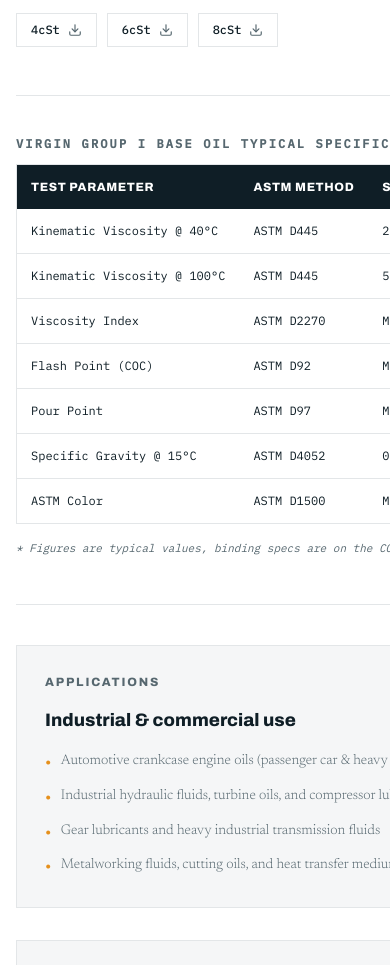
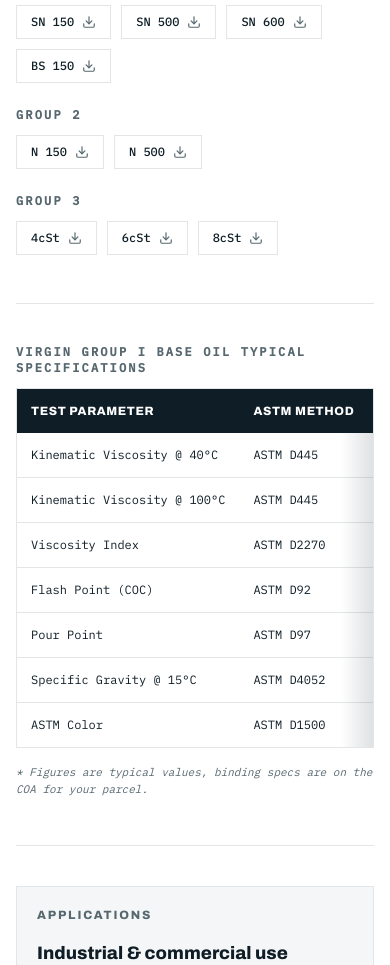
Before and after one commit to aryan-guptta-2007/alphaoilin, a Next.js app: page /products/base-oil in a window 390 px wide. Shown: the part 1514-2479 px from the top of the page. Built offline with nearby package versions, Linux system fonts and the light colour scheme.

Commit message:
fix: resolve layout overflow elements across all routes, remove overflow-x:hidden hack, and enforce flex/grid min-w-0 max-w-full containment

```diff
--- a/app/globals.css
+++ b/app/globals.css
@@ -7,20 +7,10 @@
     border-radius: 0 !important;
   }
 
-  html {
-    overflow-x: hidden;
-    max-width: 100vw;
-    width: 100%;
-  }
-
   body {
     background-color: #FFFFFF;
     color: #0F1E26;
     font-family: var(--font-body), serif;
-    overflow-x: hidden;
-    max-width: 100vw;
-    width: 100%;
-    position: relative;
   }
 }
 
--- a/app/layout.tsx
+++ b/app/layout.tsx
@@ -60,15 +60,13 @@ export default function RootLayout({
       lang="en"
       className={`${archivo.variable} ${newsreader.variable} ${ibmPlexMono.variable}`}
     >
-      <body className="antialiased bg-paper text-ink flex flex-col min-h-screen font-body w-full max-w-full overflow-x-hidden">
-        <div className="flex-1 flex flex-col w-full max-w-full overflow-x-hidden min-w-0 relative">
-          <TopStrip />
-          <Header />
-          <main className="flex-1 min-w-0">{children}</main>
-          <CtaBand />
-          <Footer />
-          <FloatingWhatsapp />
-        </div>
+      <body className="antialiased bg-paper text-ink flex flex-col min-h-screen font-body">
+        <TopStrip />
+        <Header />
+        <main className="flex-1">{children}</main>
+        <CtaBand />
+        <Footer />
+        <FloatingWhatsapp />
       </body>
     </html>
   );
--- a/app/products/[slug]/page.tsx
+++ b/app/products/[slug]/page.tsx
@@ -64,20 +64,20 @@ export default function ProductDetailPage({ params }: ProductPageProps) {
       {/* Main Content Area */}
       <section className="py-11 lg:py-16 bg-paper">
         <Container>
-          <div className="flex flex-col lg:flex-row gap-8 lg:gap-12 items-start">
+          <div className="flex flex-col lg:flex-row gap-8 lg:gap-12 items-start w-full min-w-0 max-w-full">
             {/* 1. Far Left Column: Sticky Product Directory Sidebar (240px wide on desktop, top: 96px) */}
-            <aside className="w-full lg:w-[240px] shrink-0 lg:sticky lg:top-[96px] lg:self-start z-10">
-              <div className="bg-linen border border-rule p-3 sm:p-4 flex flex-col gap-3">
+            <aside className="w-full lg:w-[240px] shrink-0 min-w-0 max-w-full lg:sticky lg:top-[96px] lg:self-start z-10">
+              <div className="bg-linen border border-rule p-3 sm:p-4 flex flex-col gap-3 w-full min-w-0 max-w-full">
                 <h3 className="font-mono text-xs uppercase tracking-eyebrow text-slate font-bold border-b border-rule pb-2 hidden lg:block">
                   Product Directory
                 </h3>
 
                 {/* Mobile & Desktop Nav Wrapper */}
-                <div className="relative w-full min-w-0">
+                <div className="relative w-full min-w-0 max-w-full overflow-x-auto lg:overflow-x-visible no-scrollbar pb-1.5 lg:pb-0">
                   {/* Vertical Sidebar on desktop (>=lg), Horizontal Scrolling Chip Row with horizontal padding on mobile (<lg) */}
                   <nav
                     aria-label="Product directory navigation"
-                    className="flex lg:flex-col overflow-x-auto lg:overflow-x-visible gap-2 pb-1.5 lg:pb-0 no-scrollbar px-1 lg:px-0"
+                    className="flex lg:flex-col gap-2 px-1 lg:px-0 w-full min-w-0 max-w-full"
                   >
                     {productNavItems.map((item) => {
                       const isCurrent = item.slug === product.slug;
@@ -104,11 +104,11 @@ export default function ProductDetailPage({ params }: ProductPageProps) {
             </aside>
 
             {/* 2. Main Body Content Column */}
-            <main className="flex-1 min-w-0 flex flex-col gap-12 lg:gap-16">
+            <main className="flex-1 w-full min-w-0 max-w-full flex flex-col gap-12 lg:gap-16">
               {/* Top Two-Column Section: Image (Left 45%) & Content (Right 55%) */}
-              <div className="flex flex-col lg:flex-row gap-8 lg:gap-12 items-stretch">
+              <div className="flex flex-col lg:flex-row gap-8 lg:gap-12 items-center w-full min-w-0 max-w-full">
                 {/* LEFT COLUMN (45%): SVG illustration centred, max-width 240px on mobile, 360px on desktop */}
-                <div className="w-full lg:w-[45%] shrink-0 flex items-center justify-center p-6 sm:p-10 lg:p-12">
+                <div className="w-full lg:w-[45%] shrink-0 min-w-0 max-w-full flex items-center justify-center p-4 sm:p-8 lg:p-12">
                   {/* eslint-disable-next-line @next/next/no-img-element */}
                   <img
                     src={product.imageSrc}
@@ -120,23 +120,23 @@ export default function ProductDetailPage({ params }: ProductPageProps) {
                 </div>
 
                 {/* RIGHT COLUMN (55%): Stacked Description, MSDS Cards, Contact Us Button */}
-                <div className="w-full lg:w-[55%] flex flex-col justify-center gap-6">
-                  {/* Description paragraphs (Duplicate H1 heading removed) */}
-                  <div className="flex flex-col gap-3 font-body text-sm sm:text-base text-slate leading-relaxed font-light">
+                <div className="w-full lg:w-[55%] min-w-0 max-w-full flex flex-col justify-center gap-6">
+                  {/* Description paragraphs */}
+                  <div className="flex flex-col gap-3 font-body text-sm sm:text-base text-slate leading-relaxed font-light w-full min-w-0 max-w-full">
                     {product.introParagraphs.map((para, idx) => (
-                      <p key={idx}>{para}</p>
+                      <p key={idx} className="w-full min-w-0 max-w-full">{para}</p>
                     ))}
                   </div>
 
                   {/* MSDS Download Cards */}
-                  <div className="flex flex-col gap-3 pt-2">
+                  <div className="flex flex-col gap-3 pt-2 w-full min-w-0 max-w-full">
                     {product.msdsCards.map((card, idx) => (
                       /* TODO: Point to real MSDS PDF when provided by client */
                       <a
                         key={idx}
                         href={card.url}
                         download
-                        className="bg-card hover:bg-linen border border-rule transition-colors p-3.5 sm:p-4 flex items-center gap-3.5 group focus:outline-none focus-visible:ring-2 focus-visible:ring-amber"
+                        className="bg-card hover:bg-linen border border-rule transition-colors p-3.5 sm:p-4 flex items-center gap-3.5 group focus:outline-none focus-visible:ring-2 focus-visible:ring-amber w-full min-w-0 max-w-full"
                       >
                         {/* Download icon in a tinted square on the left */}
                         <div className="w-10 h-10 shrink-0 bg-amber/10 text-amber flex items-center justify-center border border-amber/20 group-hover:bg-amber group-hover:text-white transition-colors">
@@ -189,7 +189,7 @@ export default function ProductDetailPage({ params }: ProductPageProps) {
                   </div>
 
                   {/* "CONTACT US" button in amber outline with amber text, not filled */}
-                  <div className="pt-2">
+                  <div className="pt-2 w-full min-w-0 max-w-full">
                     <Link
                       href="/contact"
                       className="inline-flex items-center justify-center font-mono text-xs uppercase tracking-wider font-bold px-6 py-3.5 border-2 border-amber text-amber hover:bg-amber hover:text-white transition-colors focus:outline-none focus-visible:ring-2 focus-visible:ring-amber"
@@ -201,23 +201,23 @@ export default function ProductDetailPage({ params }: ProductPageProps) {
               </div>
 
               {/* Full Width Section below both columns: Grade Chips */}
-              <div className="flex flex-col gap-6 border-t border-rule pt-10">
-                <div className="flex flex-col gap-1">
+              <div className="flex flex-col gap-6 border-t border-rule pt-10 w-full min-w-0 max-w-full">
+                <div className="flex flex-col gap-1 w-full min-w-0 max-w-full">
                   <Eyebrow>CERTIFICATE OF ANALYSIS (COA)</Eyebrow>
                   <h2 className="font-display font-bold text-xl sm:text-2xl text-ink tracking-tight">
                     Product Grades & COA Downloads
                   </h2>
                 </div>
 
-                <div className="flex flex-col gap-6">
+                <div className="flex flex-col gap-6 w-full min-w-0 max-w-full">
                   {product.gradeGroups.map((group, groupIdx) => (
-                    <div key={groupIdx} className="flex flex-col gap-3">
+                    <div key={groupIdx} className="flex flex-col gap-3 w-full min-w-0 max-w-full">
                       {group.groupName && (
                         <h3 className="font-mono text-xs uppercase tracking-eyebrow text-slate font-bold">
                           {group.groupName}
                         </h3>
                       )}
-                      <div className="flex flex-wrap gap-2.5">
+                      <div className="flex flex-wrap gap-2.5 w-full min-w-0 max-w-full">
                         {group.grades.map((grade, gradeIdx) => {
                           const coaPath =
                             grade.pdfUrl ||
@@ -233,7 +233,7 @@ export default function ProductDetailPage({ params }: ProductPageProps) {
                               key={gradeIdx}
                               href={coaPath}
                               download
-                              className="bg-card border border-rule text-ink font-mono text-xs font-medium px-3.5 py-2 inline-flex items-center gap-2 transition-colors hover:bg-linen hover:border-amber focus:outline-none focus-visible:ring-2 focus-visible:ring-amber"
+                              className="bg-card border border-rule text-ink font-mono text-xs font-medium px-3.5 py-2 inline-flex items-center gap-2 transition-colors hover:bg-linen hover:border-amber focus:outline-none focus-visible:ring-2 focus-visible:ring-amber max-w-full"
                               title={`Download COA PDF for ${grade.name}`}
                             >
                               <span>{grade.name}</span>
@@ -262,14 +262,14 @@ export default function ProductDetailPage({ params }: ProductPageProps) {
               </div>
 
               {/* Full Width Section below grade chips: Specification Table */}
-              <div className="flex flex-col gap-8 border-t border-rule pt-10">
+              <div className="flex flex-col gap-8 border-t border-rule pt-10 w-full min-w-0 max-w-full">
                 {product.specTables.map((table, tIdx) => (
-                  <div key={tIdx} className="flex flex-col gap-3">
+                  <div key={tIdx} className="flex flex-col gap-3 w-full min-w-0 max-w-full">
                     <h3 className="font-mono text-xs uppercase tracking-eyebrow text-slate font-bold">
                       {table.label}
                     </h3>
                     <SpecTable columns={table.columns} data={table.rows} />
-                    <p className="font-mono text-[11px] text-slate italic pt-1">
+                    <p className="font-mono text-[11px] text-slate italic pt-1 w-full min-w-0 max-w-full">
                       * {COA_FOOTNOTE}
                     </p>
                   </div>
@@ -277,40 +277,40 @@ export default function ProductDetailPage({ params }: ProductPageProps) {
               </div>
 
               {/* Full Width Section: Applications & Packing Options */}
-              <div className="grid grid-cols-1 md:grid-cols-2 gap-8 border-t border-rule pt-10">
+              <div className="grid grid-cols-1 md:grid-cols-2 gap-8 border-t border-rule pt-10 w-full min-w-0 max-w-full">
                 {/* Applications */}
-                <div className="bg-linen border border-rule p-[28px] flex flex-col gap-4">
+                <div className="bg-linen border border-rule p-5 sm:p-[28px] flex flex-col gap-4 w-full min-w-0 max-w-full">
                   <Eyebrow>APPLICATIONS</Eyebrow>
                   <h3 className="font-display font-bold text-lg text-ink">
                     Industrial & commercial use
                   </h3>
-                  <ul className="flex flex-col gap-2.5 font-body text-sm text-slate leading-relaxed font-light">
+                  <ul className="flex flex-col gap-2.5 font-body text-sm text-slate leading-relaxed font-light w-full min-w-0 max-w-full">
                     {product.applications.map((app, aIdx) => (
-                      <li key={aIdx} className="flex items-start gap-2.5">
+                      <li key={aIdx} className="flex items-start gap-2.5 w-full min-w-0 max-w-full">
                         <span className="text-amber font-bold shrink-0 mt-0.5">•</span>
-                        <span>{app}</span>
+                        <span className="w-full min-w-0 max-w-full">{app}</span>
                       </li>
                     ))}
                   </ul>
                 </div>
 
                 {/* Packing Options */}
-                <div className="bg-linen border border-rule p-[28px] flex flex-col gap-4">
+                <div className="bg-linen border border-rule p-5 sm:p-[28px] flex flex-col gap-4 w-full min-w-0 max-w-full">
                   <Eyebrow>PACKAGING</Eyebrow>
                   <h3 className="font-display font-bold text-lg text-ink">
                     Packing and container options
                   </h3>
-                  <ul className="flex flex-col gap-2.5 font-mono text-xs text-slate uppercase">
+                  <ul className="flex flex-col gap-2.5 font-mono text-xs text-slate uppercase w-full min-w-0 max-w-full">
                     {product.packingOptions.map((pack, pIdx) => (
                       <li
                         key={pIdx}
-                        className="flex items-center gap-2 border-b border-rule pb-2"
+                        className="flex items-center gap-2 border-b border-rule pb-2 w-full min-w-0 max-w-full"
                       >
                         <span
                           className="w-1.5 h-1.5 bg-amber shrink-0"
                           aria-hidden="true"
                         />
-                        <span>{pack}</span>
+                        <span className="w-full min-w-0 max-w-full">{pack}</span>
                       </li>
                     ))}
                   </ul>
--- a/components/ui/SpecTable.tsx
+++ b/components/ui/SpecTable.tsx
@@ -22,24 +22,24 @@ export const SpecTable: React.FC<SpecTableProps> = ({
   ...props
 }) => {
   return (
-    <div className={`w-full min-w-0 max-w-full overflow-hidden ${className}`.trim()}>
+    <div className={`w-full min-w-0 max-w-full ${className}`.trim()}>
       {caption && (
         <div className="text-left font-display text-xs uppercase font-bold tracking-wider text-slate mb-2">
           {caption}
         </div>
       )}
       <div
-        className="relative w-full min-w-0 max-w-full border border-rule group"
-        style={{ overflowX: "auto", WebkitOverflowScrolling: "touch" }}
+        className="relative w-full min-w-0 max-w-full border border-rule group overflow-x-auto"
+        style={{ WebkitOverflowScrolling: "touch" }}
       >
-        <table className="w-full min-w-[540px] text-left border-collapse" {...props}>
+        <table className="w-full text-left border-collapse" {...props}>
           <thead>
             <tr className="bg-ink text-white font-display text-xs uppercase tracking-wider font-bold whitespace-nowrap">
               {columns.map((col) => (
                 <th
                   key={col.key}
                   scope="col"
-                  className={`py-3.5 px-3.5 font-bold text-xs ${
+                  className={`py-3.5 px-3.5 font-bold text-xs whitespace-nowrap ${
                     col.align === "center"
                       ? "text-center"
                       : col.align === "right"
```
Also changed, not shown: app/about/page.tsx (+23 -23 lines), app/page.tsx (+5 -5 lines).
